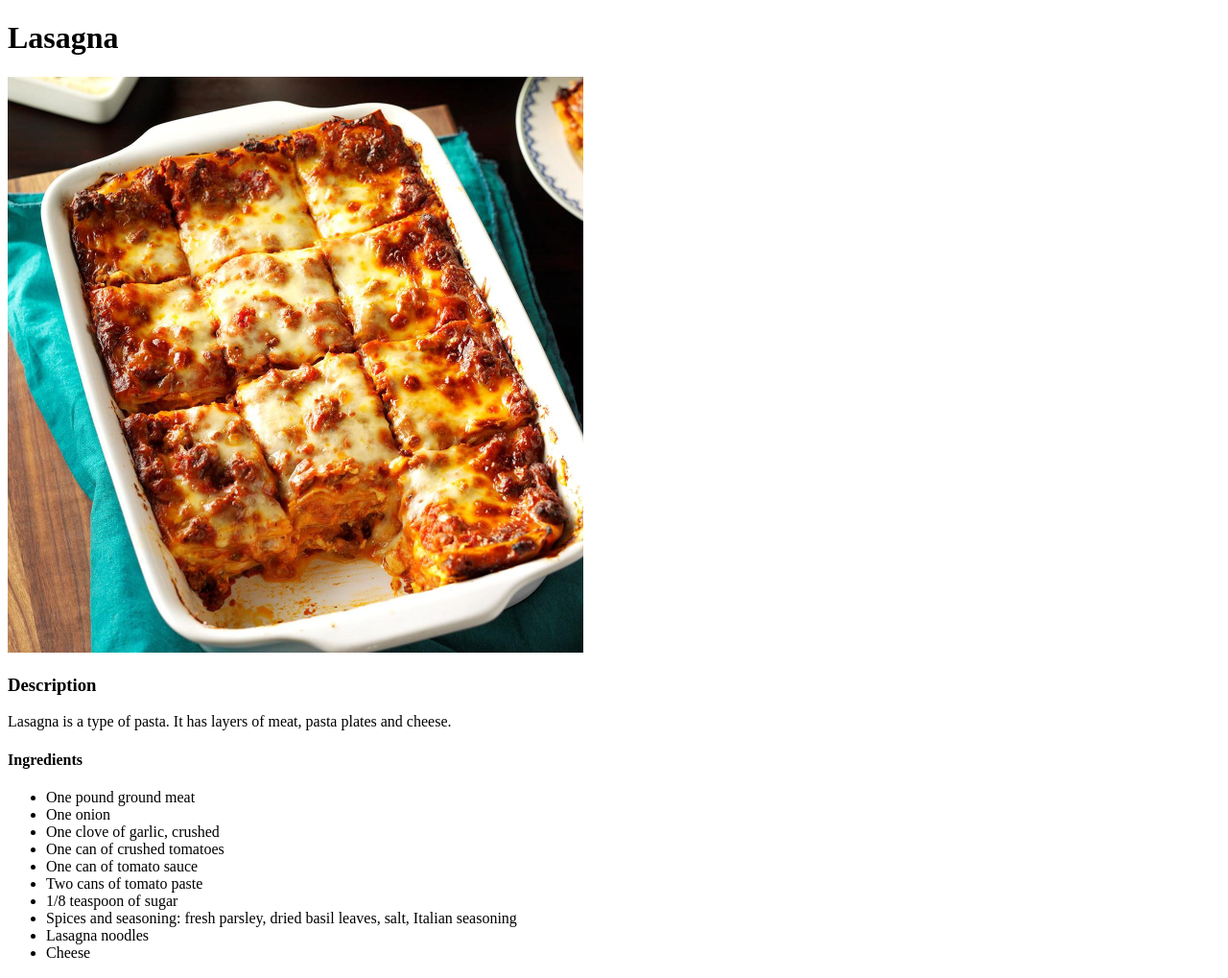
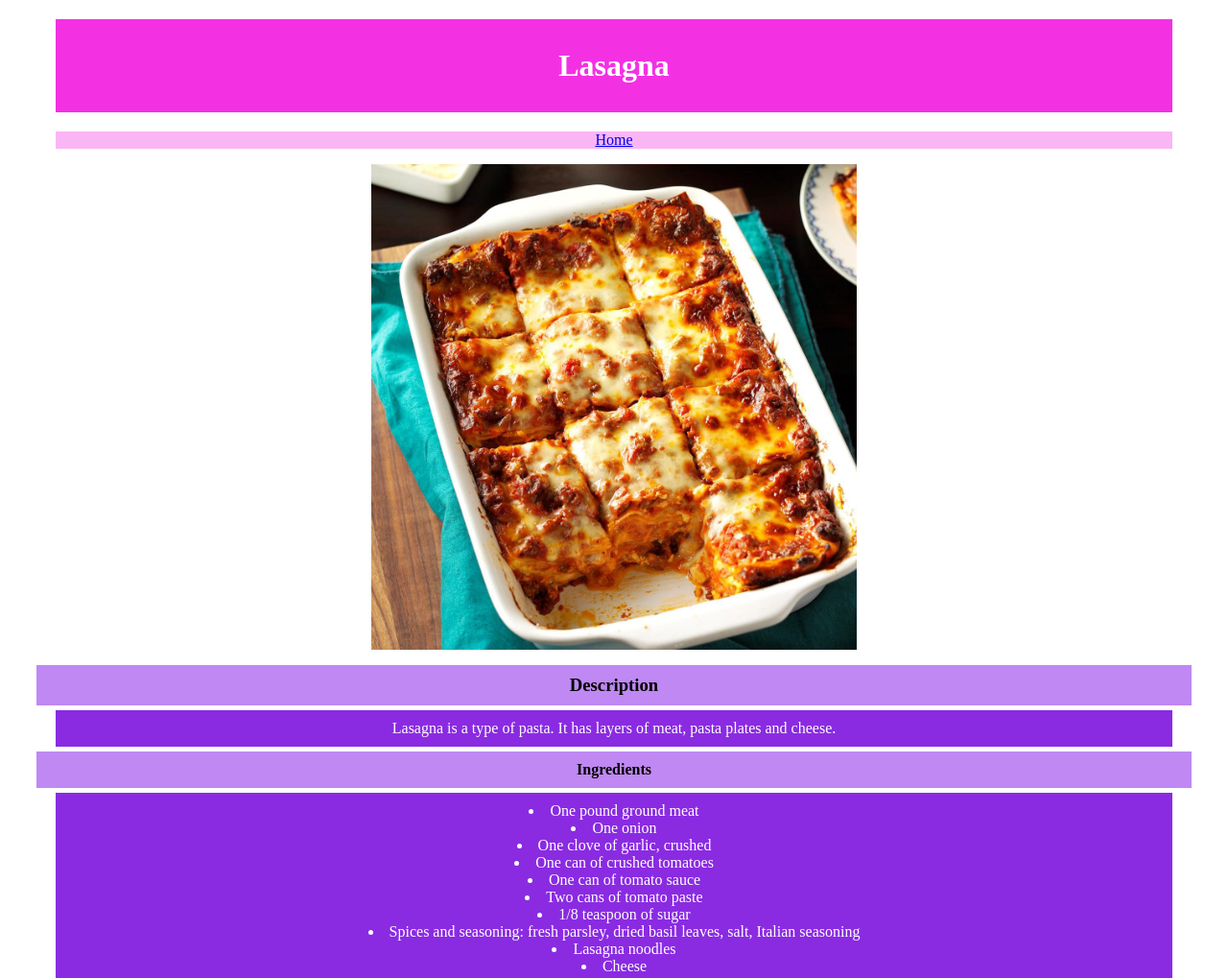
Before and after one commit to EvieLyra/odin-recipes, a plain HTML site: page recipes/lasagna.html in a window 1280 px wide. Shown: the top 1019 px of the page at 96% size. Drawn offline with Linux system fonts and the light colour scheme.

Commit message:
add style.css
New colors and some editing, added a link to "home".

```diff
--- a/recipes/lasagna.html
+++ b/recipes/lasagna.html
@@ -3,16 +3,20 @@
     <head>
         <meta charset="UTF-8">
         <title>Lasagna</title>
+        <link rel="stylesheet" href="../style.css"
     </head>
     <body>
-        <h1>Lasagna</h1>
+        <h1 id="title">Lasagna</h1>
+        <p class="recipes">
+            <a href="../index.html">Home</a>
+        </p>
         <p><img src="../img/lasagna.jpg" alt="lasagna in a baking dish" width="600"></p>
-        <h3>Description</h3>
-        <p>Lasagna is a type of pasta.
+        <h3 class="titles">Description</h3>
+        <p class="steps">Lasagna is a type of pasta.
         It has layers of meat, pasta plates and cheese.
         </p>
-        <h4>Ingredients</h4>
-            <ul>
+        <h4 class="titles">Ingredients</h4>
+            <ul class="steps">
                 <li>One pound ground meat</li>
                 <li>One onion</li>
                 <li>One clove of garlic, crushed</li>
@@ -26,8 +30,8 @@
                 <li>Lasagna noodles</li>
                 <li>Cheese</li>
             </ul>
-            <h4>Steps</h4>
-            <ol>
+            <h4 class="titles">Steps</h4>
+            <ol class="steps">
                 <li>
                     Cook and stir ground meat until browned and crumbly.
                     Add onion and cook until translucent.
--- /dev/null
+++ b/style.css
@@ -0,0 +1,35 @@
+.recipes{
+    background-color: rgb(250, 182, 244);
+    color: black;
+    text-align: center;
+    list-style-position: inside;
+    margin: 10px 50px;
+}
+#title{
+    background-color: rgb(243, 49, 227);
+    color: white;
+    text-align: center;
+    padding: 30px;
+    margin: 20px 50px;
+}
+img{
+display: block;
+margin: auto;
+width: 40%;
+}
+.titles{
+    margin-top: 10px;
+    background-color: rgb(191, 136, 243);
+    text-align: center;
+    padding: 10px;
+    margin: 5px 30px
+}
+
+.steps{
+background-color: blueviolet;
+color: white;
+padding: 10px;
+text-align: center;
+list-style-position: inside;
+margin: 0px 50px;
+}
```
Also changed, not shown: index.html (+3 -2 lines), recipes/bakedpotato.html (+11 -6 lines), recipes/onepotpasta.html (+11 -7 lines).
